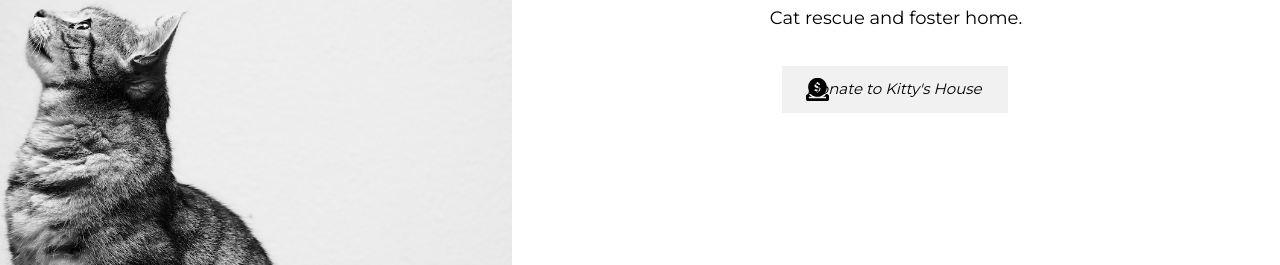
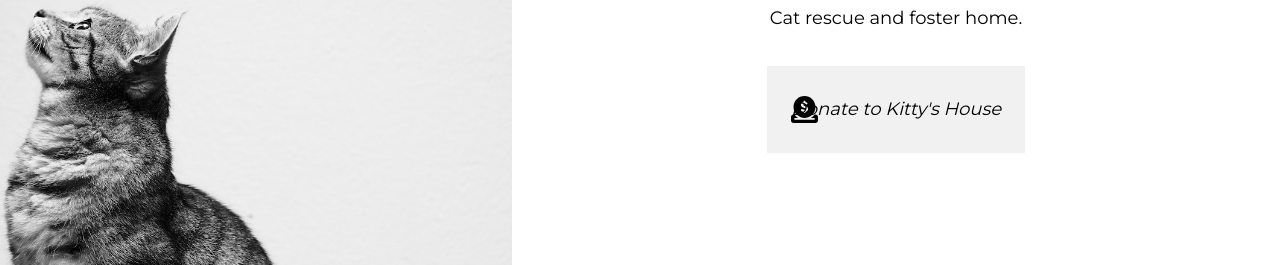
Before and after one commit to prophen/cat-rescue-donation-button, a plain HTML site: page index.html in a window 1280 px wide. Shown: the part 259-524 px from the top of the page. Drawn offline with nearby package versions, Linux system fonts and the light colour scheme.

Commit message:
use flex for button

```diff
--- a/index.html
+++ b/index.html
@@ -32,14 +32,15 @@
         background-image: url("images/cat3.jpg");
         min-height: 100%;
       }
+      button {
+        display: flex;
+      }
       .icon {
         background-position: center left;
         background-size: contain;
         background-repeat: no-repeat;
         background-image: url("images/circle-dollar-to-slot-solid.svg");
-        display: inline-block;
-        margin-right: 2px;
-
+        display: block;
       }
       p {font-size: 1.2em;}
     </style>
@@ -74,7 +75,7 @@
           alt="tabby cat standing upright and looking up in greyscale"
         />
         <button class="w3-button w3-light-grey w3-padding-large w3-margin-top">
-          <i class="icon" aria-hidden="true" /> Donate to Kitty's House
+          <i class="icon" aria-hidden="true" /><p>Donate to Kitty's House</p>
         </button>
       </header>
 
```
